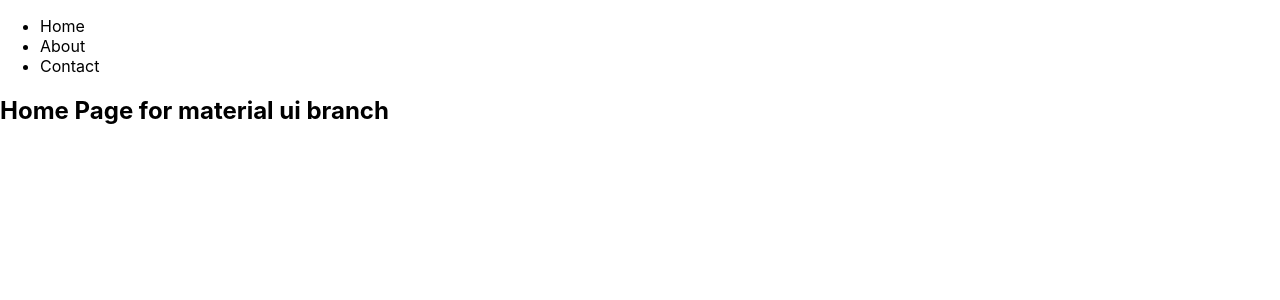
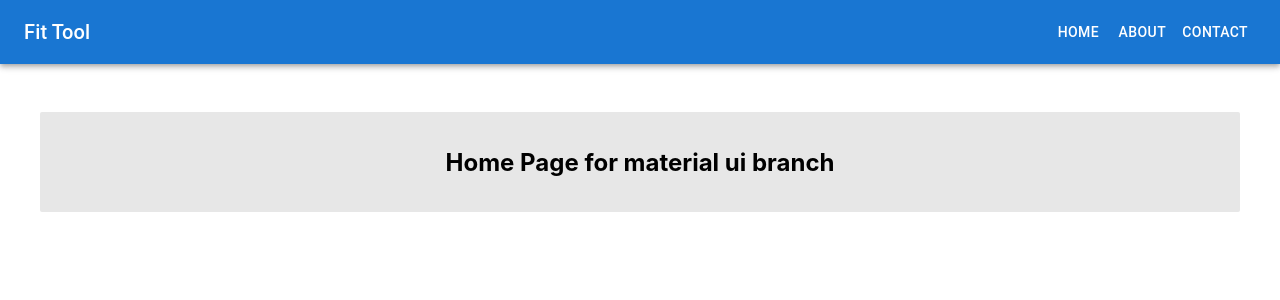
Before and after one commit to laurabschell/ui-design-components, a Next.js app: page / in a window 1280 px wide. Shown: the top 300 px of the page. Built offline with nearby package versions, Linux system fonts and the light colour scheme.

Commit message:
sixth commit: material ui components added

```diff
--- a/components/Navbar.jsx
+++ b/components/Navbar.jsx
@@ -1,19 +1,23 @@
 import React from 'react'
+import styles from "../styles/Home.module.scss";
 import Link from 'next/link'
+import AppBar from '@mui/material/AppBar';
+import Toolbar from '@mui/material/Toolbar';
+import Typography from '@mui/material/Typography';
+import Button from '@mui/material/Button';
 
 function Navbar() {
     return (
-        <ul>
-            <li>
-                <Link href="/">Home</Link>
-            </li>
-            <li>
-                <Link href="/about">About</Link>
-            </li>
-            <li>
-                <Link href="/contact">Contact</Link>
-            </li>
-        </ul>
+        <AppBar position="static" className={styles.appbar}>
+            <Toolbar>
+                <Typography variant="h6" component="div" sx={{ flexGrow: 1 }}>
+                    Fit Tool
+                </Typography>
+                <Button color="inherit"><Link href="/">Home</Link></Button>
+                <Button color="inherit"><Link href="/about">About</Link></Button>
+                <Button color="inherit"><Link href="/contact">Contact</Link></Button>
+            </Toolbar>
+        </AppBar>
     )
 }
 
--- a/pages/about.js
+++ b/pages/about.js
@@ -1,10 +1,14 @@
 import React from "react";
 import Layout from "../components/Layout";
+import Container from "@mui/material/Container";
+import styles from "../styles/Home.module.scss";
 
 function about() {
   return (
     <Layout>
-      <h2>About</h2>
+      <Container className={styles.container}>
+        <h2>About</h2>
+      </Container>
     </Layout>
   );
 }
--- a/pages/contact.js
+++ b/pages/contact.js
@@ -1,10 +1,14 @@
 import React from "react";
 import Layout from "../components/Layout";
+import Container from "@mui/material/Container";
+import styles from "../styles/Home.module.scss";
 
 function contact() {
   return (
     <Layout>
-      <h2>Contact</h2>
+      <Container className={styles.container}>
+        <h2>Contact Form</h2>
+      </Container>
     </Layout>
   );
 }
--- a/pages/index.js
+++ b/pages/index.js
@@ -1,6 +1,7 @@
 import Head from "next/head";
 import Layout from "../components/Layout";
 import styles from "../styles/Home.module.scss";
+import Container from "@mui/material/Container";
 
 export default function Home() {
   return (
@@ -9,8 +10,9 @@ export default function Home() {
         <title>Create Next App</title>
         <meta name="description" content="Generated by create next app" />
       </Head>
-
-      <h2>Home Page for material ui branch</h2>
+      <Container className={styles.container}>
+        <h2>Home Page for material ui branch</h2>
+      </Container>
     </Layout>
   );
 }
--- a/styles/Home.module.scss
+++ b/styles/Home.module.scss
@@ -1,121 +1,16 @@
-.container {
-  min-height: 100vh;
-  padding: 0 0.5rem;
-  display: flex;
-  flex-direction: column;
-  justify-content: center;
-  align-items: center;
-  height: 100vh;
+.appbar {
+  background-color: #d1d1d1;
+  color: #3d3d3d;
 }
 
-.main {
-  padding: 5rem 0;
-  flex: 1;
-  display: flex;
-  flex-direction: column;
-  justify-content: center;
-  align-items: center;
-}
-
-.footer {
-  width: 100%;
+.container {
+  background-color: #e7e7e7;
+  width: 50%;
   height: 100px;
-  border-top: 1px solid #eaeaea;
-  display: flex;
-  justify-content: center;
-  align-items: center;
-}
-
-.footer a {
-  display: flex;
-  justify-content: center;
-  align-items: center;
-  flex-grow: 1;
-}
-
-.title a {
-  color: #0070f3;
-  text-decoration: none;
-}
-
-.title a:hover,
-.title a:focus,
-.title a:active {
-  text-decoration: underline;
-}
-
-.title {
-  margin: 0;
-  line-height: 1.15;
-  font-size: 4rem;
-}
-
-.title,
-.description {
-  text-align: center;
-}
-
-.description {
-  line-height: 1.5;
-  font-size: 1.5rem;
-}
-
-.code {
-  background: #fafafa;
-  border-radius: 5px;
-  padding: 0.75rem;
-  font-size: 1.1rem;
-  font-family: Menlo, Monaco, Lucida Console, Liberation Mono, DejaVu Sans Mono,
-    Bitstream Vera Sans Mono, Courier New, monospace;
-}
-
-.grid {
-  display: flex;
-  align-items: center;
-  justify-content: center;
-  flex-wrap: wrap;
-  max-width: 800px;
-  margin-top: 3rem;
-}
-
-.card {
-  margin: 1rem;
-  padding: 1.5rem;
-  text-align: left;
-  color: inherit;
-  text-decoration: none;
-  border: 1px solid #eaeaea;
-  border-radius: 10px;
-  transition: color 0.15s ease, border-color 0.15s ease;
-  width: 45%;
-}
-
-.card:hover,
-.card:focus,
-.card:active {
-  color: #0070f3;
-  border-color: #0070f3;
-}
-
-.card h2 {
-  margin: 0 0 1rem 0;
-  font-size: 1.5rem;
-}
-
-.card p {
-  margin: 0;
-  font-size: 1.25rem;
-  line-height: 1.5;
-}
-
-.logo {
-  height: 1em;
-  margin-left: 0.5rem;
-}
-
-@media (max-width: 600px) {
-  .grid {
-    width: 100%;
-    flex-direction: column;
+  margin: 3rem auto;
+  padding: 1rem;
+  border-radius: 2px;
+  h2 {
+    text-align: center;
   }
 }
```
